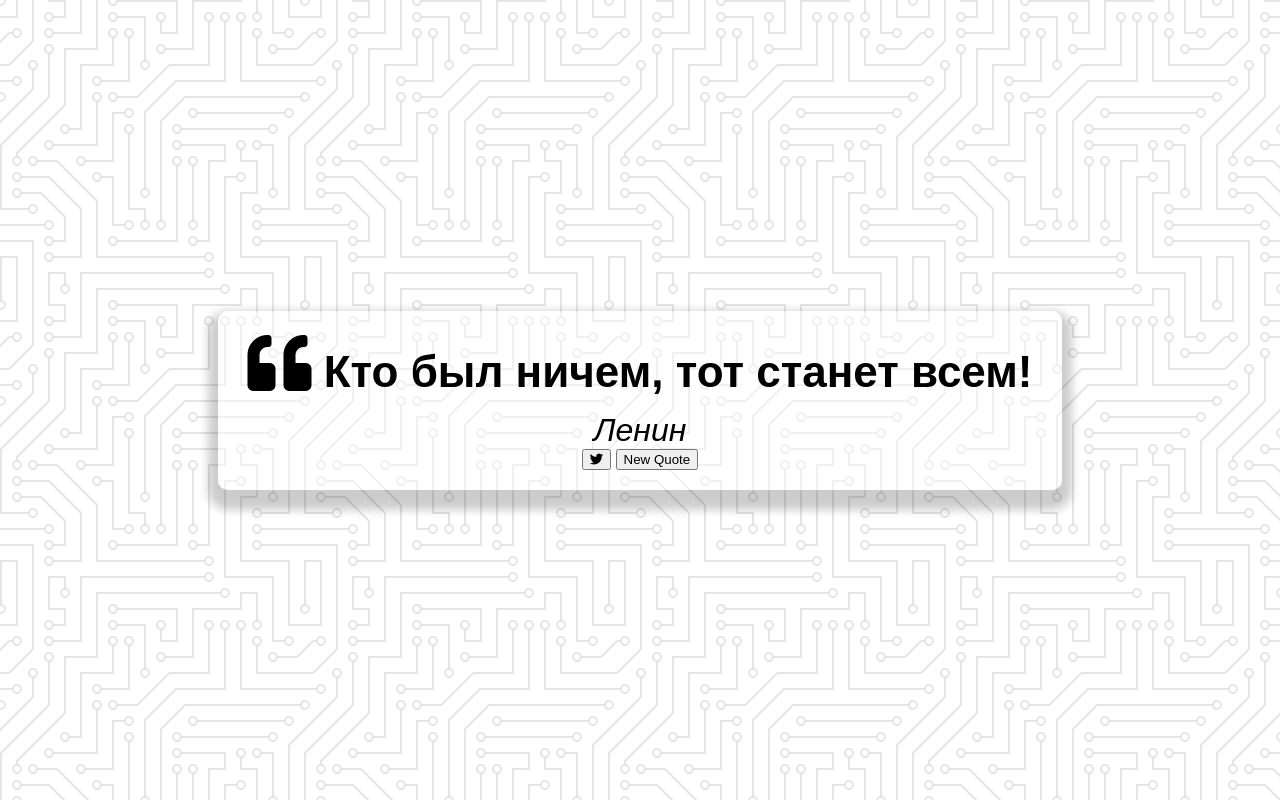
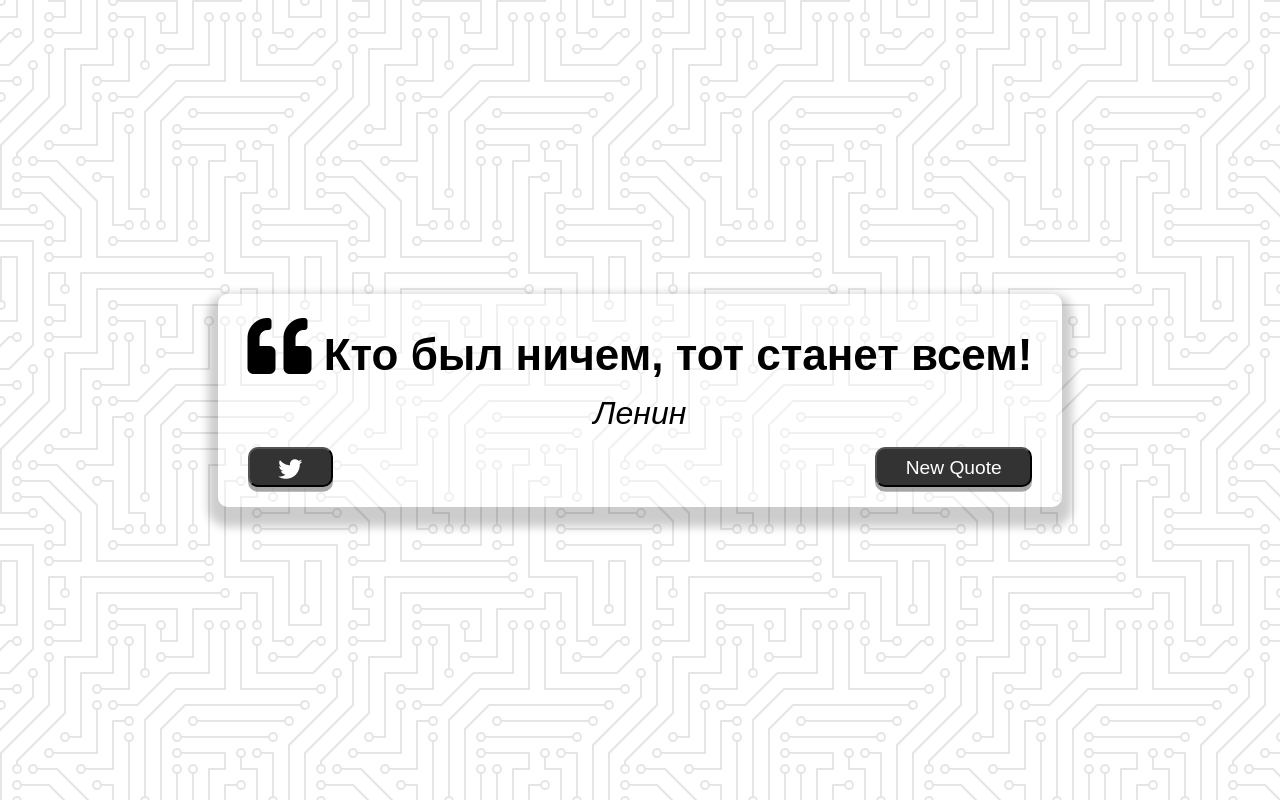
Before and after one commit to wiseacreserj/ztm-20projects-quote-generator, a plain HTML site: page index.html in a window 1280 px wide. Drawn offline with Linux system fonts and the light colour scheme.

Commit message:
done basic styling

```diff
--- a/style.css
+++ b/style.css
@@ -16,6 +16,35 @@ body {
     display: flex;
     align-items: center;
     justify-content: center;
+}
+
+button {
+    cursor: pointer;
+    font-size: 1.2rem;
+    height: 2.5rem;
+    border-radius: 10px;
+    color: #fff;
+    background-color: #333;
+    outline: none;
+    padding: 0.5rem 1.8rem;
+    box-shadow: 0 0.3rem rgba(121, 121, 121, 0.65);
+}
+
+button:hover {
+    filter: brightness(110%);
+}
+
+button:active {
+    transform: translate(0, 0.3rem);
+    box-shadow: 0 0.1rem rgba(255, 255, 255, 0.65);
+}
+
+.twitter-button:hover {
+    color: #38a1f3;
+}
+
+.fa-twitter {
+    font-size: 1.5rem;
 }
 
 .quote-container {
@@ -46,6 +75,12 @@ body {
     font-style: italic;
 }
 
+.button-container {
+    margin-top: 15px;
+    display: flex;
+    justify-content: space-between;
+}
+
 /* Media */
 
 @media screen and (max-width: 1000px) {
```
